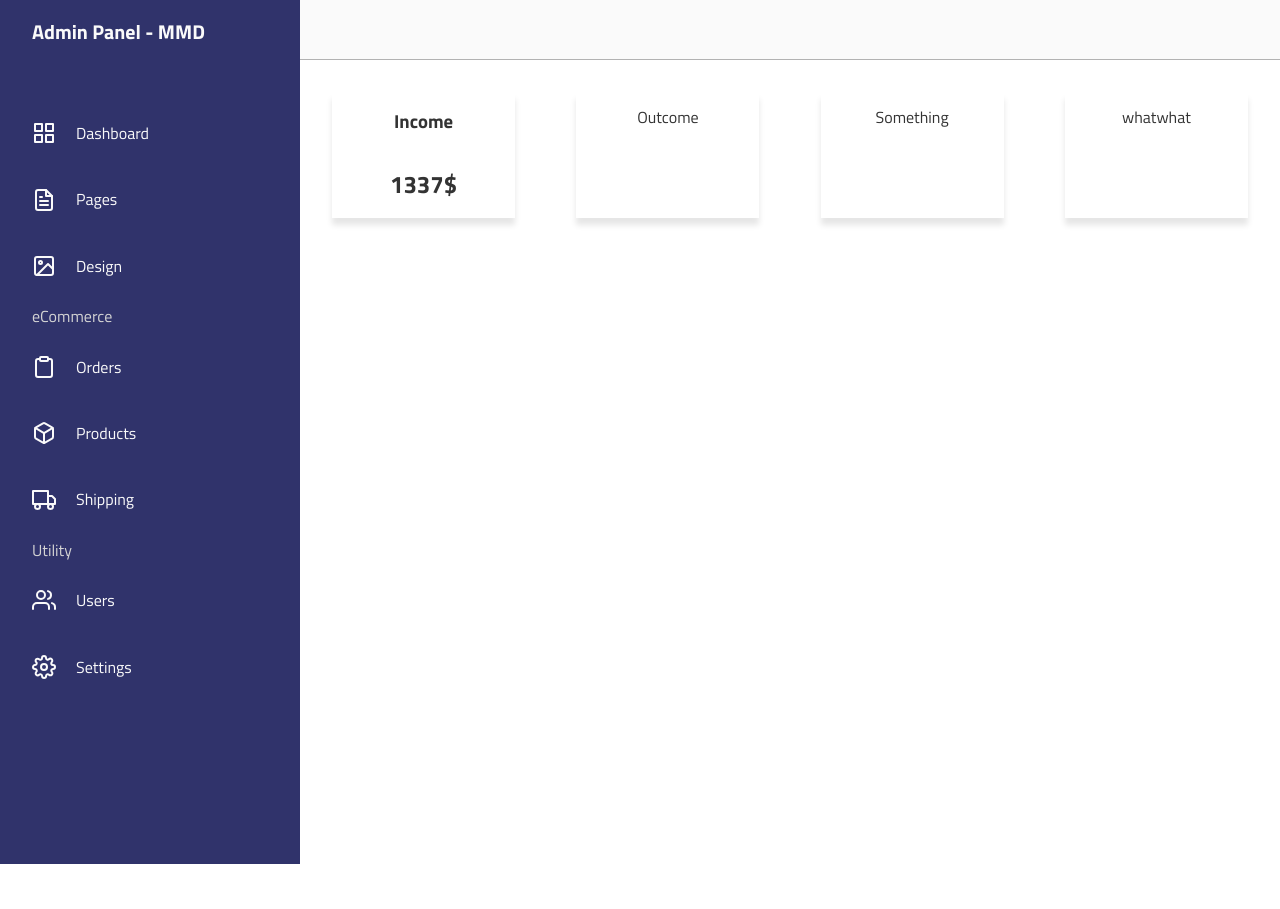
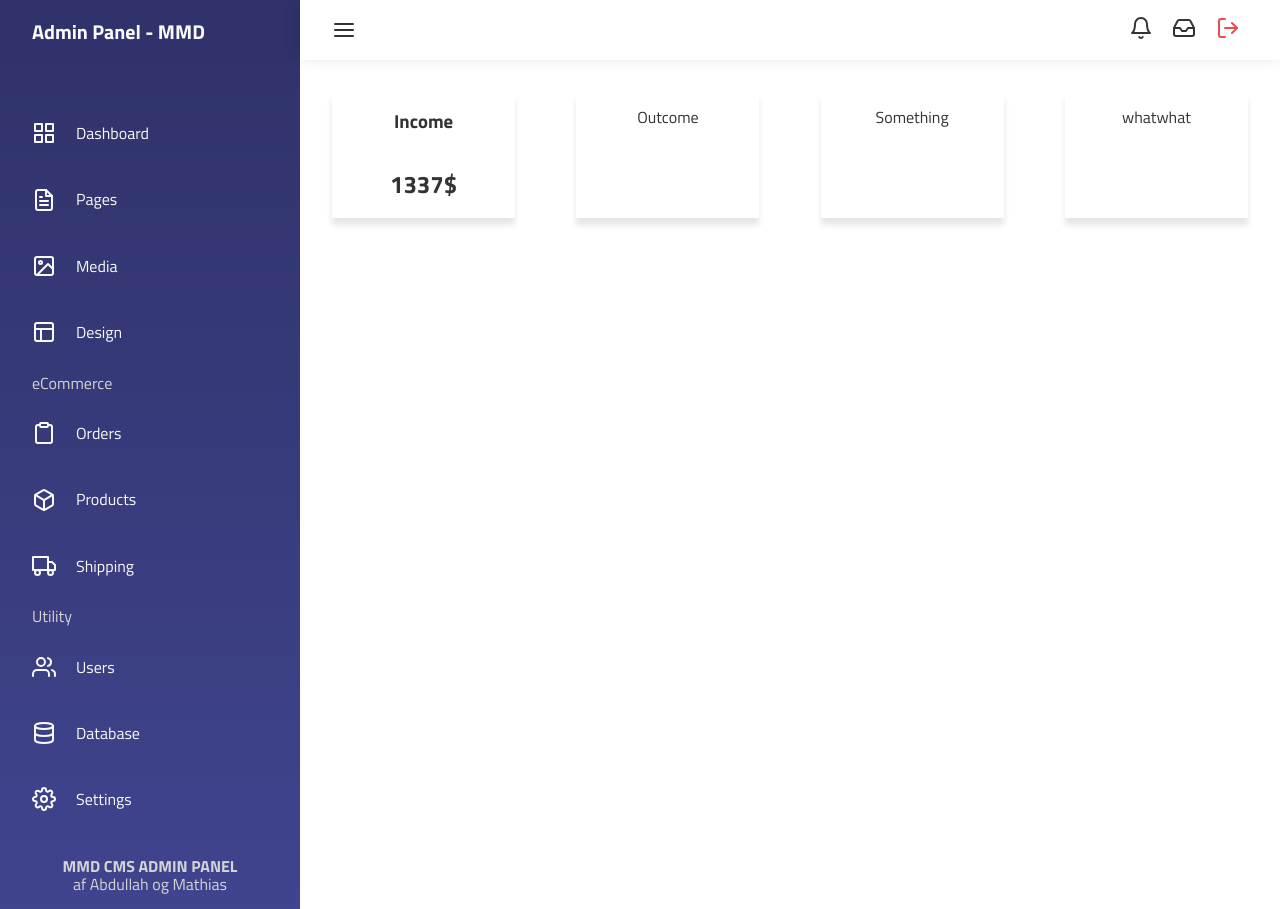
Before and after one commit to mathiasjor911/admin-panel, a website: page index.html in a window 1280 px wide. Before the commit the page ends 864 px from the top, so only its background shows below. Drawn offline with nearby package versions, Linux system fonts and the light colour scheme.

Commit message:
Færdiggørelse af sidebar og topbar

```diff
--- a/css/_variabler.scss
+++ b/css/_variabler.scss
@@ -9,6 +9,10 @@ $green: #6ab04c;
 $grey: #b2b2b2;
 $dark-grey: #333;
 
+@mixin l-gradient($direction,$stop1,$stop2) {
+    background: linear-gradient($direction, $stop1, $stop2);
+}
+
 /* utility */
 $font-stack: ('Titillium Web'), sans-serif;
 $rem-multiplier: 16px;
--- /dev/null
+++ b/css/reset.css
@@ -0,0 +1,43 @@
+html, body, div, span, applet, object, iframe,
+h1, h2, h3, h4, h5, h6, p, blockquote, pre,
+a, abbr, acronym, address, big, cite, code,
+del, dfn, em, img, ins, kbd, q, s, samp,
+small, strike, strong, sub, sup, tt, var,
+b, u, i, center,
+dl, dt, dd, ol, ul, li,
+fieldset, form, label, legend,
+table, caption, tbody, tfoot, thead, tr, th, td,
+article, aside, canvas, details, embed,
+figure, figcaption, footer, header, hgroup,
+menu, nav, output, ruby, section, summary,
+time, mark, audio, video {
+	margin: 0;
+	padding: 0;
+	border: 0;
+	font-size: 100%;
+	font: inherit;
+	vertical-align: baseline;
+}
+/* HTML5 display-role reset for older browsers */
+article, aside, details, figcaption, figure,
+footer, header, hgroup, menu, nav, section {
+	display: block;
+}
+body {
+	line-height: 1;
+}
+ol, ul {
+	list-style: none;
+}
+blockquote, q {
+	quotes: none;
+}
+blockquote:before, blockquote:after,
+q:before, q:after {
+	content: '';
+	content: none;
+}
+table {
+	border-collapse: collapse;
+	border-spacing: 0;
+}
--- a/css/style.scss
+++ b/css/style.scss
@@ -4,6 +4,7 @@ body{
     display: grid;
     grid-template-columns: 300px 1fr;
     grid-template-rows: 60px 1fr;
+    height: 100%;
     font-size: $rem-multiplier;
     color: $dark-grey;
     font-family: $font-stack;
@@ -21,9 +22,24 @@ body{
 
 }
 
+
+
 .topbar{
-    background: $white;
-    border-bottom: 1px solid $grey;
+    background: white;
+    box-shadow: 0px -4px 16px rgba(0,0,0,0.15);
+    display: flex;
+    align-items: center;
+    justify-content: space-between;
+    padding: 0 2rem;
+
+    .r-icons{
+        svg{
+            margin: 0 0.5rem;
+        }
+        .logout{
+            color: $red;
+        }
+    }
 }
 
 .content{
@@ -46,10 +62,25 @@ body{
 
 
 .sidebar{
-    background: $dark-blue;
+    @include l-gradient(to bottom, $dark-blue, lighten($dark-blue, 10%));
     color: $white;
-    height: 100%;
-    padding: 2rem;
+    padding: 1rem 2rem;
+    display: flex;
+    flex-direction: column;
+    justify-content: space-between;
+
+    .copyright{
+        text-align: center;
+        color: darken($white, 15%);
+
+        h4{
+            margin: 0;
+        }
+
+        p{
+            margin: 0;
+        }
+    }
 
     ul{
         list-style: none;
--- a/index.html
+++ b/index.html
@@ -4,7 +4,7 @@
 <head>
     <title>Admin Panel</title>
 
-    <link rel="stylesheet" href="node_modules/normalize.css/normalize.css">
+    <link rel="stylesheet" href="https://cdnjs.cloudflare.com/ajax/libs/normalize/8.0.1/normalize.min.css">
 
     <link href="https://fonts.googleapis.com/css?family=Titillium+Web:300,400,700&display=swap" rel="stylesheet">
 
@@ -17,7 +17,16 @@
     <div class="logo">
         <p>Admin Panel - MMD</p>
     </div>
-    <div class="topbar"></div>
+    <div class="topbar">
+        <div class="l-icons">
+        <i data-feather="menu"></i>
+        </div>
+        <div class="r-icons">
+            <i data-feather="bell"></i>
+            <i data-feather="inbox"></i>
+            <i class="logout" data-feather="log-out"></i>
+        </div>
+    </div>
 
     <div class="sidebar">
         <ul>
@@ -31,6 +40,10 @@
             </li>
             <li>
                 <i data-feather="image"></i>
+                <p>Media</p>
+            </li>
+            <li>
+                <i data-feather="layout"></i>
                 <p>Design</p>
             </li>
 
@@ -54,11 +67,18 @@
                 <p>Users</p>
             </li>
             <li>
+                <i data-feather="database"></i>
+                <p>Database</p>
+            </li>
+            <li>
                 <i data-feather="settings"></i>
                 <p>Settings</p>
             </li>
-
         </ul>
+        <div class="copyright">
+            <h4>MMD CMS ADMIN PANEL</h4>
+            <p>af Abdullah og Mathias</p>
+        </div>
     </div>
     <div class="content">
         <div class="topcontent">
```
Also changed, not shown: css/style.css, 1 other file.
